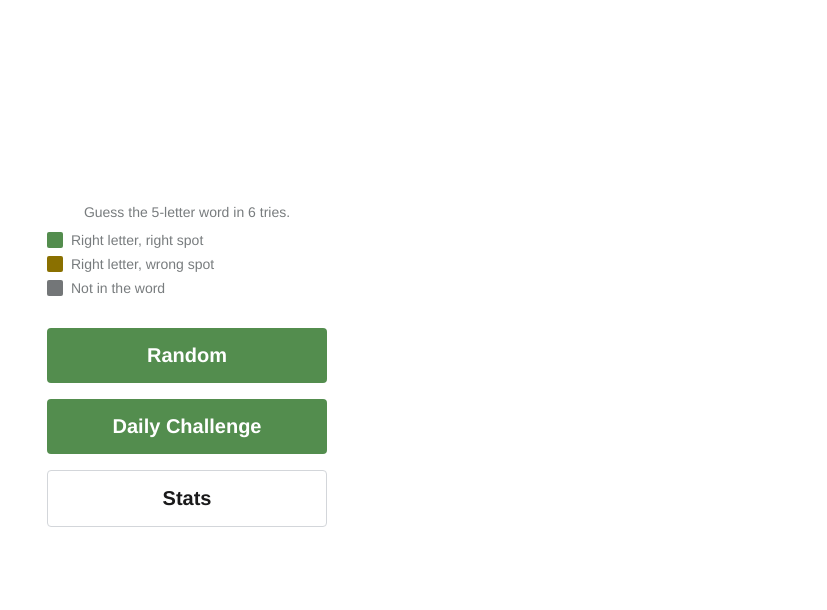
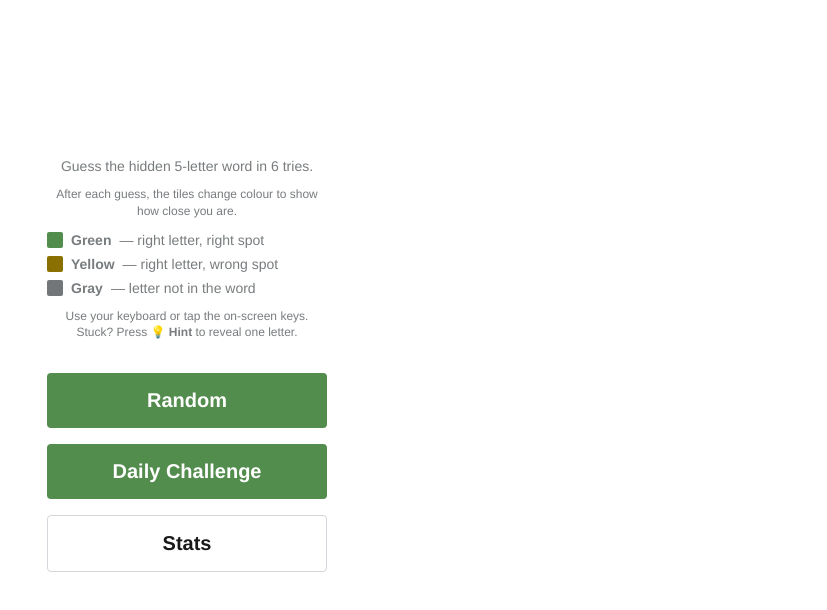
Before and after one commit to nyeinchan-lwin/wordguess, a plain HTML site: page index.html in a window 1280 px wide. Shown: the part 60-670 px from the top of the page, without its empty margins (453-1280 px from the left). Drawn offline with Linux system fonts and the light colour scheme.

Commit message:
feat: add detailed game rules to menu screen
- Expanded explanation of how the game works
- Bold colour labels (Green/Yellow/Gray)
- Mentions keyboard input and hint feature

```diff
--- a/index.html
+++ b/index.html
@@ -19,12 +19,14 @@
     </header>
     <main class="menu-main">
       <section class="how-to-play" aria-label="How to play">
-        <p class="htp-rule">Guess the 5-letter word in 6 tries.</p>
+        <p class="htp-rule">Guess the hidden 5-letter word in 6 tries.</p>
+        <p class="htp-desc">After each guess, the tiles change colour to show how close you are.</p>
         <ul class="htp-legend">
-          <li><span class="htp-swatch htp-swatch--correct" aria-hidden="true"></span>Right letter, right spot</li>
-          <li><span class="htp-swatch htp-swatch--present" aria-hidden="true"></span>Right letter, wrong spot</li>
-          <li><span class="htp-swatch htp-swatch--absent"  aria-hidden="true"></span>Not in the word</li>
+          <li><span class="htp-swatch htp-swatch--correct" aria-hidden="true"></span><strong>Green</strong> — right letter, right spot</li>
+          <li><span class="htp-swatch htp-swatch--present" aria-hidden="true"></span><strong>Yellow</strong> — right letter, wrong spot</li>
+          <li><span class="htp-swatch htp-swatch--absent"  aria-hidden="true"></span><strong>Gray</strong> — letter not in the word</li>
         </ul>
+        <p class="htp-desc">Use your keyboard or tap the on-screen keys. Stuck? Press 💡 <strong>Hint</strong> to reveal one letter.</p>
       </section>
       <div class="menu-buttons">
         <button class="btn btn-primary btn-lang" data-target="en">Random</button>
--- a/style.css
+++ b/style.css
@@ -187,6 +187,14 @@ body {
   font-size: var(--font-size-sm);
   color: var(--color-text-muted);
   text-align: center;
+}
+
+.htp-desc {
+  margin: 0;
+  font-size: var(--font-size-xs);
+  color: var(--color-text-muted);
+  text-align: center;
+  line-height: 1.4;
 }
 
 .htp-legend {
```
